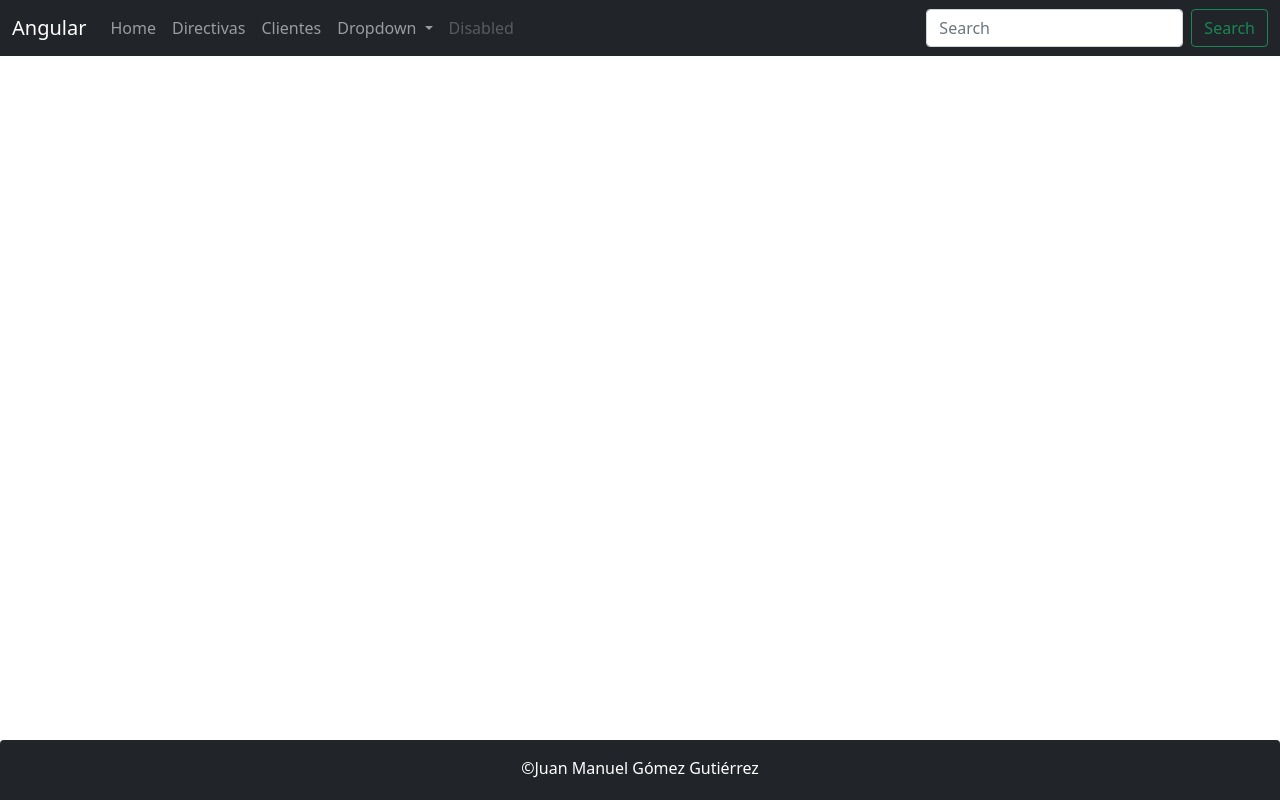
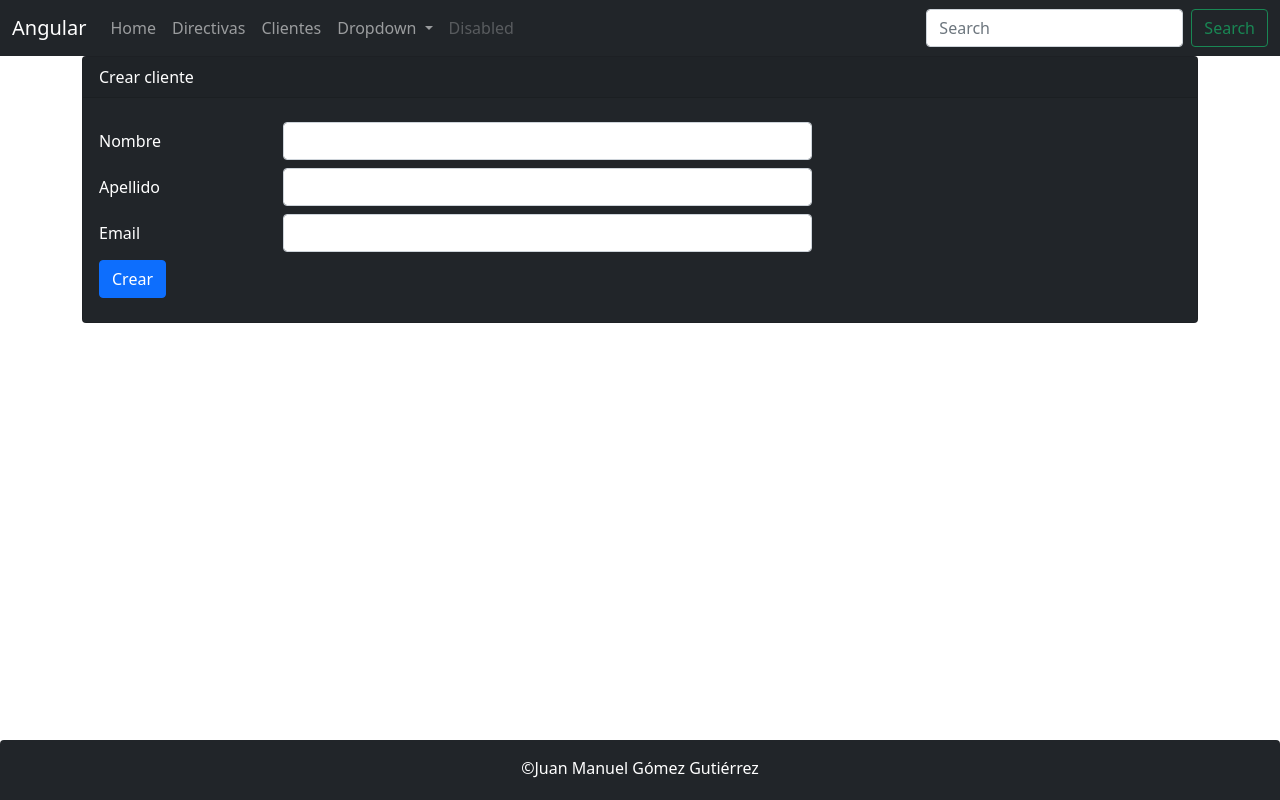
Before and after one commit to juanma991508/clientesApp, an Angular app: page /clientes/form/1 in a window 1280 px wide. Before the commit this address led to /. Built offline with nearby package versions, Linux system fonts and the light colour scheme; no server answers.

Commit message:
Add delete

```diff
--- a/package.json
+++ b/package.json
@@ -19,6 +19,7 @@
     "@angular/platform-browser-dynamic": "~13.0.0",
     "@angular/router": "~13.0.0",
     "rxjs": "~7.4.0",
+    "sweetalert2": "^11.3.0",
     "tslib": "^2.3.0",
     "zone.js": "~0.11.4"
   },
--- a/src/app/clientes/cliente.service.ts
+++ b/src/app/clientes/cliente.service.ts
@@ -2,16 +2,43 @@
 import { CLIENTES } from "./clientes.json";
 import { Cliente } from "./cliente";
 import { Observable,of } from "rxjs";
+import { HttpClient, HttpHeaders } from "@angular/common/http";
+import { map } from "rxjs/operators";
 
 @Injectable({
   providedIn: 'root'
 })
 export class ClienteService {
+private urlEndPoint:string='http://localhost:8080/api/clientes';
+private httpHeaders= new HttpHeaders({'Content-Type': 'application/json'});
 
-  constructor() { }
+  constructor(private http: HttpClient ) { }
 
 
   getClientes(): Observable<Cliente[]>{
-    return of(CLIENTES);
+    //return of(CLIENTES);
+    return this.http.get(this.urlEndPoint).pipe(
+      map(response => response as Cliente[])
+    );
     }
+create(cliente:Cliente):Observable<Cliente>{
+return this.http.post(this.urlEndPoint,cliente,{headers: this.httpHeaders}).pipe(
+  map(response => response as Cliente)
+);
 }
+getCliente(id):Observable<Cliente>{
+  return this.http.get<Cliente>(`${this.urlEndPoint}/${id}`)
+}
+
+updateCliente(cliente : Cliente):Observable<Cliente>{
+  return this.http.put<Cliente>(`${this.urlEndPoint}/${cliente.id}`,cliente,{headers: this.httpHeaders})
+}
+deleteCliente(id : number):Observable<Cliente>{
+  return this.http.delete<Cliente>(`${this.urlEndPoint}/${id}`,{headers: this.httpHeaders})
+}
+
+
+
+
+
+}
--- a/src/app/clientes/clientes.component.html
+++ b/src/app/clientes/clientes.component.html
@@ -2,6 +2,9 @@
   <div class="card-header">Clientes</div>
   <div class="card-body">
     <h5 class="card-title">Listado de clientes</h5>
+    <div class="my-2 text-left">
+      <button class="btn btn-rounded btn-primary" type="button" [routerLink]="['/clientes/form']" routerLinkActive="router-link-active" >Crear Cliente</button>
+    </div>
   <table class="table table-bordered table-striped">
     <thead>
       <tr>
@@ -10,6 +13,8 @@
         <th>Apellido</th>
         <th>Email</th>
         <th>Fecha</th>
+        <th>Editar</th>
+        <th>Eliminar</th>
       </tr>
     </thead>
     <tbody>
@@ -28,6 +33,13 @@
       <td>
         {{cliente.createAt}}
       </td>
+      <td>
+        <button type="button" name="editar" [routerLink]="['/clientes/form', cliente.id]"
+        routerLinkActive="router-link-active" class="btn btn-primary btn-sm">Editar</button>
+        </td>
+        <td>
+          <button type="button" name="eliminar"  class="btn btn-danger btn-sm" (click)="delete(cliente)">Eliminar</button>
+          </td>
     </tr>
     </tbody>
   </table>
--- a/src/app/clientes/clientes.component.ts
+++ b/src/app/clientes/clientes.component.ts
@@ -1,6 +1,7 @@
 import { Component, OnInit } from '@angular/core';
 import { Cliente } from "./cliente";
 import { ClienteService } from "./cliente.service";
+import  swal  from "sweetalert2";
 @Component({
   selector: 'app-clientes',
   templateUrl: './clientes.component.html',
@@ -15,5 +16,35 @@
       (clientes) => this.clientes=clientes
     );
   }
+delete(cliente:Cliente):void{
+const swalWithBootstrapButtons = swal.mixin({
+  customClass: {
+    confirmButton: 'btn btn-success',
+    cancelButton: 'btn btn-danger'
+  },
+  buttonsStyling: false
+})
 
+swalWithBootstrapButtons.fire({
+  title: '¿Estas seguro?',
+  text: `No podrav recuperar al cliente ${cliente.nombre}${cliente.apellido} `,
+  icon: 'warning',
+  showCancelButton: true,
+  confirmButtonText: 'Si, estoy seguro',
+  cancelButtonText: 'No',
+  reverseButtons: true
+}).then((result) => {
+  if (result.isConfirmed) {
+    this.clienteService.deleteCliente(cliente.id).subscribe(response=>{
+      this.clientes=this.clientes.filter( cli => cli !== cliente)
+       swalWithBootstrapButtons.fire(
+      'Eliminado ',
+      `El cliente ${cliente.nombre} ha sido eliminado`,
+      'success'
+    )
+    });
+
+  }
+})
 }
+}
--- /dev/null
+++ b/src/app/clientes/form.component.html
@@ -0,0 +1,33 @@
+<div class="card bg-dark text-white">
+  <div class="card-header">{{this.title}}</div>
+  <div class="card-body">
+    <form >
+      <div class="form-group row my-2">
+        <label for="nombre" class="col-form-label col-sm-2">Nombre</label>
+        <div class="col-sm-6">
+          <input type="text" class="form-control" [(ngModel)]="cliente.nombre" name="nombre">
+        </div>
+      </div>
+      <div class="form-group row my-2">
+        <label for="apellido" class="col-form-label col-sm-2">Apellido</label>
+        <div class="col-sm-6">
+          <input type="text" class="form-control"[(ngModel)]="cliente.apellido" name="apellido">
+        </div>
+      </div>
+      <div class="form-group row my-2">
+        <label for="email" class="col-form-label col-sm-2">Email</label>
+        <div class="col-sm-6">
+          <input type="text" class="form-control" [(ngModel)]="cliente.email" name="email">
+        </div>
+      </div>
+      <div class="form-group row my-2">
+        <div class="col-sm-6">
+          <button class="btn btn-primary" role="button"(click)="create()" *ngIf="!cliente.id else elseBlock">Crear</button>
+          <ng-template #elseBlock >
+            <button class="btn btn-primary" role="button"(click)="updateCliente()">Editar</button>
+          </ng-template>
+        </div>
+      </div>
+    </form>
+  </div>
+</div>
--- /dev/null
+++ b/src/app/clientes/form.component.ts
@@ -0,0 +1,49 @@
+import { Component, OnInit } from '@angular/core';
+import { Cliente } from "./cliente";
+import { ClienteService } from "./cliente.service";
+import { Router,ActivatedRoute } from "@angular/router";
+import swal from "sweetalert2";
+@Component({
+  selector: 'app-form',
+  templateUrl: './form.component.html',
+  styleUrls: ['./form.component.css']
+})
+export class FormComponent implements OnInit {
+public cliente:Cliente=new Cliente();
+public title:String="Crear cliente";
+
+  constructor(private clienteService: ClienteService,
+  private router: Router,private activateRoute: ActivatedRoute) { }
+
+  ngOnInit(): void {
+    this.cargarCliente();
+  }
+  public create():void{
+   this.clienteService.create(this.cliente).subscribe(
+     cliente => {
+
+         this.router.navigate(['/clientes'])
+         swal.fire('Nuevo cliente',`Cliente ${cliente.nombre} creado con exito`,'success')
+       }
+     )
+  }
+  cargarCliente():void{
+    this.activateRoute.params.subscribe(params => {
+      let id=params['id'];
+      if(id){
+        this.clienteService.getCliente(id).subscribe(
+          (cliente) => this.cliente=cliente
+        )
+      }
+    } );
+
+  }
+  updateCliente():void{
+    this.clienteService.updateCliente(this.cliente).subscribe(cliente => {
+      this.router.navigate(['/clientes'])
+         swal.fire('Cliente actualizado',`Cliente ${cliente.nombre} actualizado correctamente`,'success')
+       });
+
+  }
+
+}
--- a/src/styles.css
+++ b/src/styles.css
@@ -1 +1,8 @@
 /* You can add global styles to this file, and also import other style files */
+html{
+  position: relative;
+  min-height: 100%;
+}
+body{
+  margin-bottom: 60px
+}
```
Also changed, not shown: src/app/app.module.ts (+11 -2 lines), src/app/clientes/form.component.css (added), 2 other files (tests, documents, lock files or other folders).
